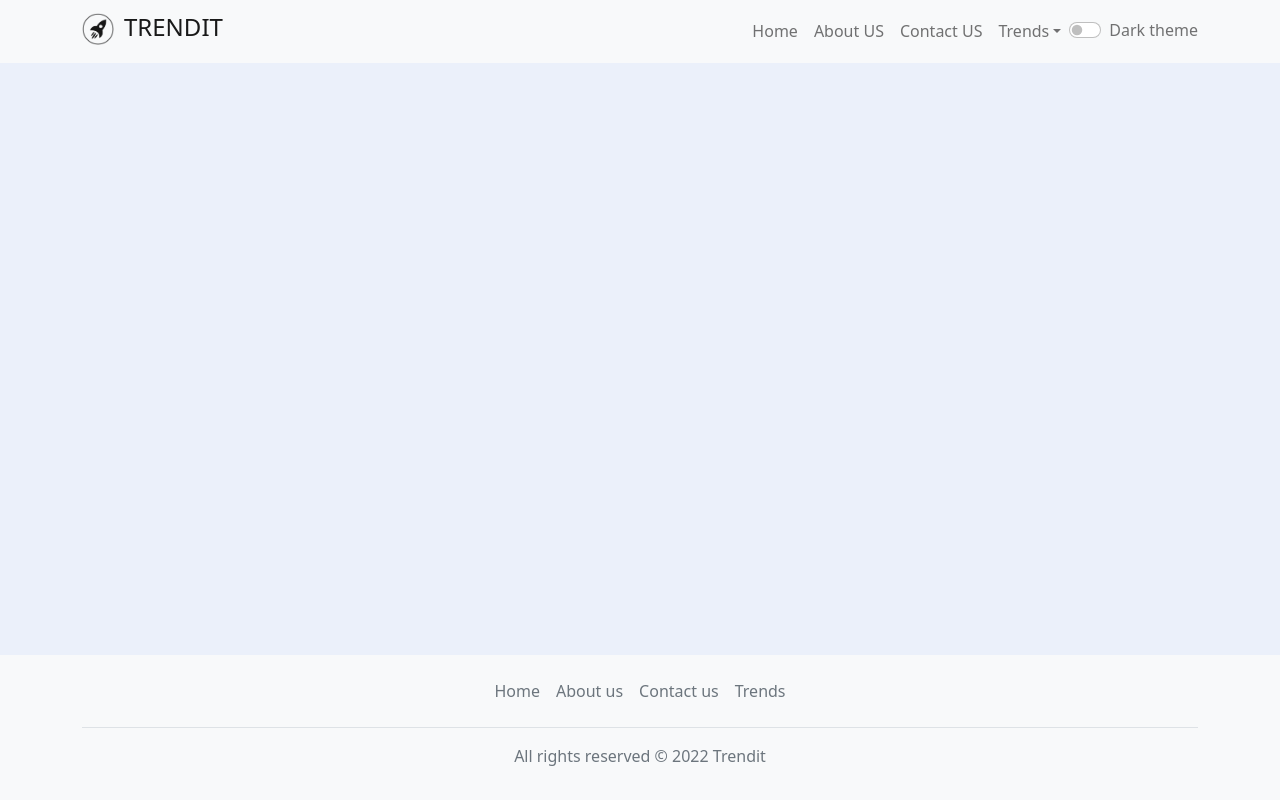
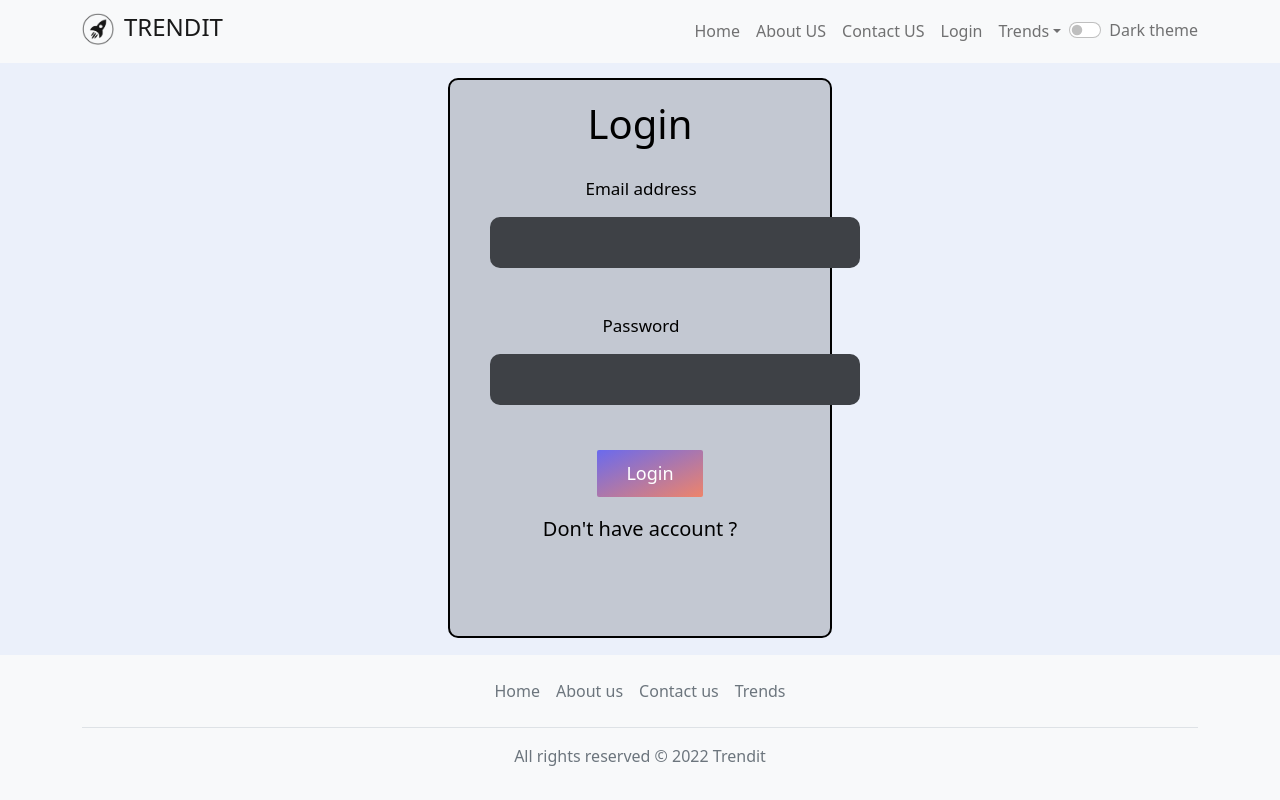
Before and after one commit to clubgamma/Trendit, a React (Create React App) app in the folder client/: page /login in a window 1280 px wide. Built offline with nearby package versions, Linux system fonts and the light colour scheme.

Commit message:
Create a Login #10 - completed

```diff
--- a/client/src/App.js
+++ b/client/src/App.js
@@ -11,6 +11,7 @@ import FacebookTrend from './components/Trends/Facebook/FacebookTrend';
 import GoogleTrend from './components/Trends/Google/GoogleTrend';
 import InstagramTrend from './components/Trends/Instagram/InstagramTrend';
 import TwitterTrend from './components/Trends/Twitter/TwitterTrend';
+import Login from './components/Login/Login';
 
 
 class App extends React.Component {
@@ -42,6 +43,7 @@ class App extends React.Component {
               <Route path="/twitter-trend" element={<TwitterTrend/>}/>
               <Route path="/instagram-trend" element={<InstagramTrend/>}/>
               <Route path="/google-trend" element={<GoogleTrend/>}/>
+              <Route path="/login" element={<Login/>}/>
             </Routes>
           </div>
         </Router>
--- /dev/null
+++ b/client/src/components/Login/Login.css
@@ -0,0 +1,120 @@
+.Outer{
+    position: absolute;
+    top: 50%;
+    left: 50%;
+    transform: translate(-50%, -57.5%);
+    border-radius: 10px;
+    width: 30%;
+    height: 70%;
+    background-color: rgba(39, 43, 50, 0.2);
+    border: 2px solid black;
+    transition: all .2s ease-in-out;
+    padding: 20px;
+    z-index: 1;
+    color: black !important;
+  }
+
+  .Outer:hover{
+    box-shadow: 5px 5px 15px rgb(48, 48, 48);
+  }
+
+  .Inner{
+    /* text-transform: uppercase; */
+    font-size: 25px;
+    text-align: center;
+    width: 100%;
+  }
+
+  .contactDiv{
+    /* margin: 20px; */
+    margin: 0px auto;
+    width: 100%;
+    /* color: blue; */
+  }
+
+  .Row{
+    width: 100%;
+  }
+
+  .loginStyle{
+    width: 100%;
+  }
+
+  .loginStyle form{
+    width: 100%;
+    /* margin: 0px auto; */
+  }
+
+
+  .input_div1, .input_div2{
+    width: 100%;
+    padding: 20px;
+  }
+
+  .input_div1 label, .input_div2 label{
+    font-size: 17px;
+    margin-left: 2px;
+    overflow: hidden;
+    transition: all 1s ease;
+    width: fit-content;
+    height: 30px;
+  }
+
+  .input_div1 label:hover, .input_div2 label:hover{
+    font-size: 18px;
+    font-weight: 500;
+  }
+
+  .input_div1 input, .input_div2 input{
+    width: 100%;
+    /* background-color: white; */
+    outline: none;
+      border: none;
+      width: 370px;
+      padding: 15px;
+      border-radius: 10px;
+      background-color: rgb(62, 65, 70);
+      margin: 5px 0;
+      font-size: 14px;
+  }
+
+  .login_out{
+    width: 100%;
+    text-align: center;
+    padding: 10px;
+    margin: 10px;
+  }
+
+  .loginB{
+    width: 33%;
+    padding: 10px;
+    margin: 0px auto;
+    font-size: 18px;
+    text-align: center;
+    outline: none;
+    border:none;
+    background: linear-gradient(to right bottom, rgb(106, 106, 238), rgb(238, 132, 106));
+    border-radius: 2px;
+    color: white;
+  }
+
+  .loginB:hover{
+    background: linear-gradient(to right bottom, rgb(238, 132, 106),rgb(106, 106, 238));
+  }
+
+  .ask{
+    text-align: center;
+  }
+
+  .reg{
+    text-decoration: none;
+    outline: none;
+    font-size: 17px;
+  }
+
+  .reg:hover{
+    border-bottom: 2px solid rgb(130, 167, 248);
+  }
+  .s_up{
+    opacity: 1;
+  }
--- /dev/null
+++ b/client/src/components/Login/Login.js
@@ -0,0 +1,66 @@
+import React from 'react';
+import './Login.css';
+
+const Login = () => {
+    return (
+		<>
+
+		<div className="Outer">
+			<div className="Inner">
+				<h1 className="cl">Login</h1>
+			</div>
+
+			<div className="contactDiv">
+				<div className="Row">
+					<div className="loginStyle">
+						<form className="formContainer">
+							<div className="input_div1">
+
+								<label for="exampleInputEmail1" class="formLabel">
+									Email address
+								</label>
+
+								<input
+									type="email"
+									className="input"
+									id="exampleInputEmail1"
+									name="email"
+									required
+								/>
+
+							</div>
+
+							<div className="input_div2">
+
+								<label for="exampleInputPassword1" class="formLabel">Password</label>
+
+								<input
+									type="password"
+									className="input"
+									id="exampleInputPassword1"
+									name="password"
+									required
+								/>
+
+							</div>
+						<div className="login_out">
+							<button type="submit" className="loginB">
+								Login
+							</button>
+						</div>
+
+						</form>
+
+						<div className="ask">
+							<h5 className="">Don't have account ?</h5>
+						</div>
+					</div>
+
+				</div>
+			</div>
+		</div>
+        </>
+	)
+}
+
+export default Login;
--- a/client/src/components/Navbar/Navbar.js
+++ b/client/src/components/Navbar/Navbar.js
@@ -25,7 +25,7 @@ function BasicExample(props) {
             <Nav.Link href="/">Home</Nav.Link>
             <Nav.Link href="/about-us">About US</Nav.Link>
             <Nav.Link href="/contact-us">Contact US</Nav.Link>
-
+            <Nav.Link href="/login">Login</Nav.Link>
             <NavDropdown title="Trends" id="basic-nav-dropdown" menuVariant={props.theme}>
               <NavDropdown.Item href="/google-trend">
                 Google Trends
```
